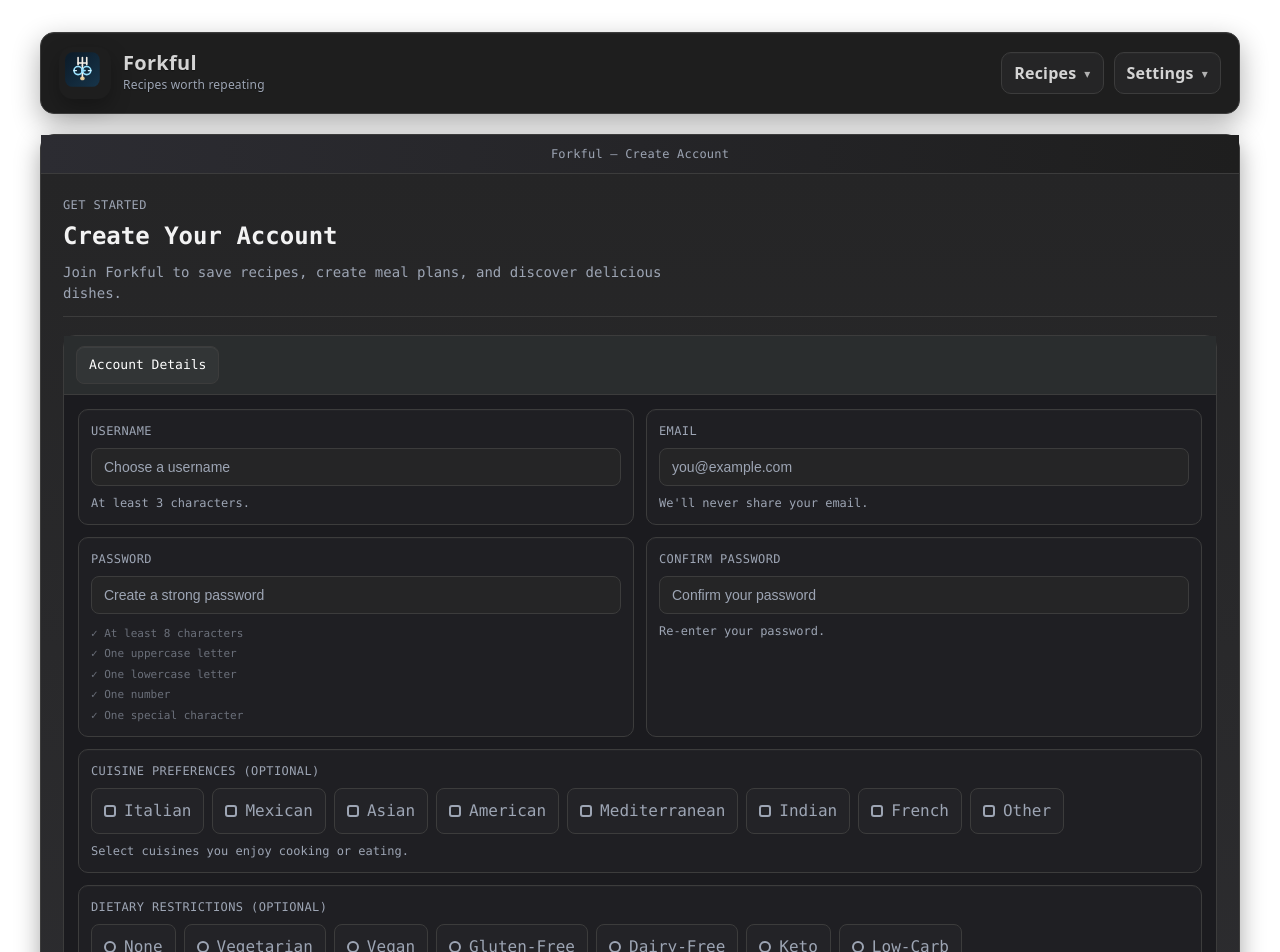
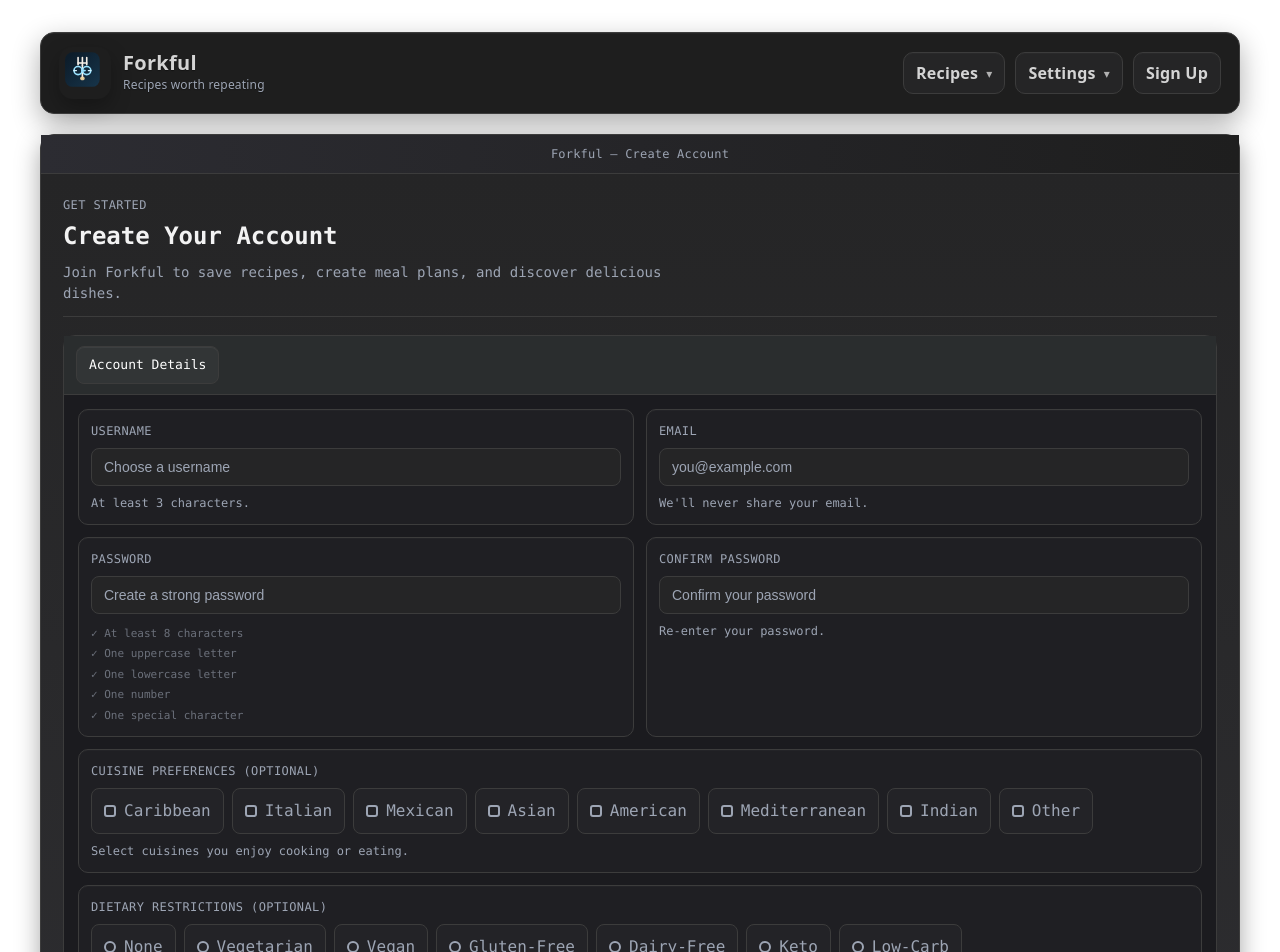
Before and after one commit to basicallysteve/forkful, a React (Vite) app: page /create-account in a window 1280 px wide. Shown: the top 952 px of the page. Built offline with nearby package versions, Linux system fonts and the light colour scheme.

Commit message:
Add Sign Up link to the toolbar and update cuisine options in Create Account page

```diff
--- a/src/App.tsx
+++ b/src/App.tsx
@@ -46,6 +46,10 @@ function App() {
           action: () => { console.log('Preferences clicked') },
         }
       ]
+    },
+    {
+      label: 'Sign Up',
+      to: '/create-account',
     }
   ]
 
--- a/src/Pages/CreateAccount/CreateAccount.tsx
+++ b/src/Pages/CreateAccount/CreateAccount.tsx
@@ -2,7 +2,7 @@ import { useState, useMemo } from "react"
 import { Link } from "react-router-dom"
 import "./createAccount.scss"
 
-const cuisineOptions = ["Italian", "Mexican", "Asian", "American", "Mediterranean", "Indian", "French", "Other"]
+const cuisineOptions = ["Caribbean", "Italian", "Mexican", "Asian", "American", "Mediterranean", "Indian", "Other"]
 const dietaryOptions = ["None", "Vegetarian", "Vegan", "Gluten-Free", "Dairy-Free", "Keto", "Low-Carb"]
 
 interface PasswordValidation {
--- a/src/components/ToolBar.tsx
+++ b/src/components/ToolBar.tsx
@@ -16,6 +16,7 @@ function ToolBar({ menuOptions }: { menuOptions?: MenuOption[] }) {
 
         return (
             <div className="menu-option" key={option.label}>
+                <Link to={option.to || "#"} className="menu-option__link" onClick={option.action}>
                 <button
                     type="button"
                     className="menu-option__trigger"
@@ -24,6 +25,7 @@ function ToolBar({ menuOptions }: { menuOptions?: MenuOption[] }) {
                     <span className="menu-option__label">{option.label}</span>
                     {hasChildren && <span className="menu-option__caret">▾</span>}
                 </button>
+                </Link>
                 {hasChildren && (
                     <div className="submenu" role="menu">
                         {option.children!.map((childOption) => (
```
